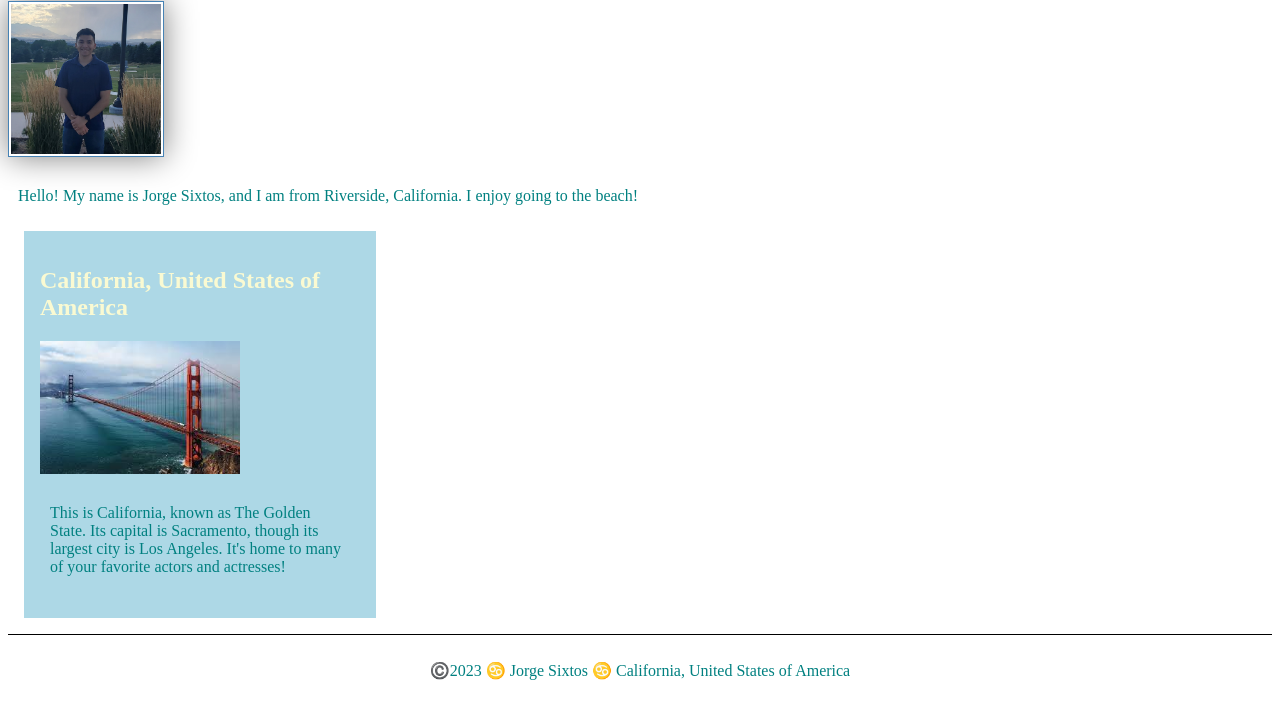
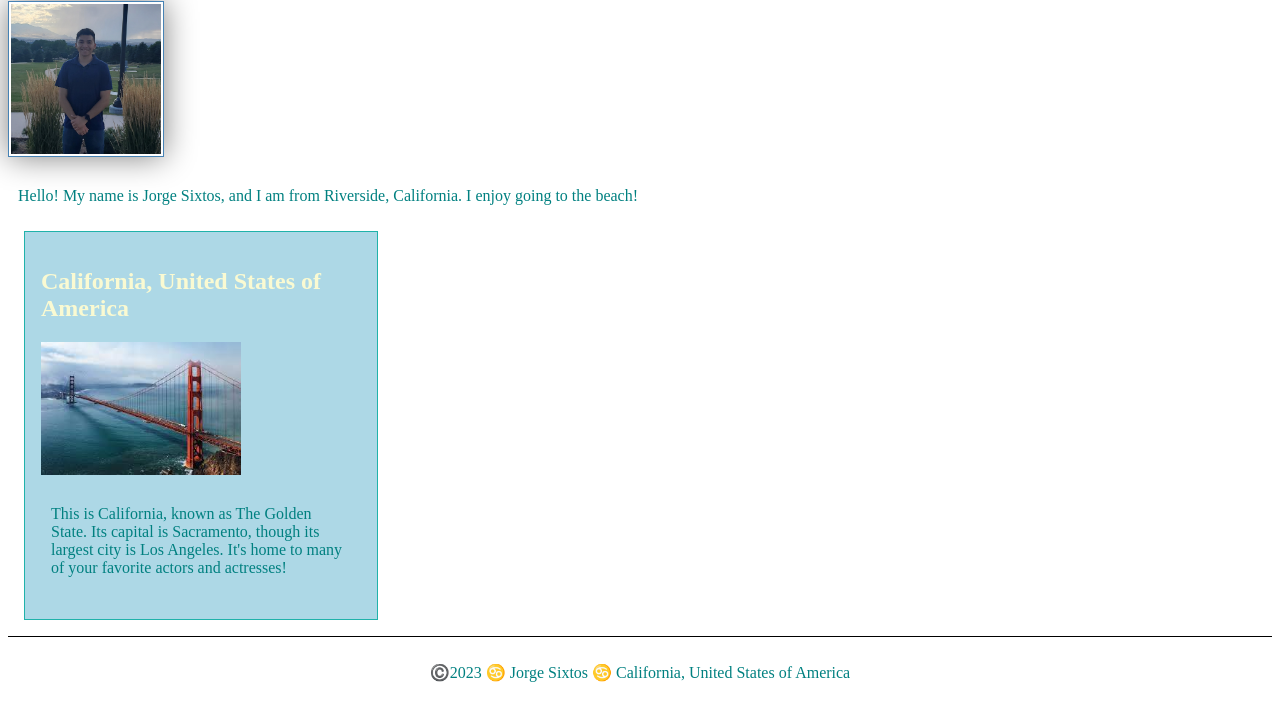
Before and after one commit to jorge-sixtos/wdd130, a plain HTML site: page index.html in a window 1280 px wide. Shown: the part 281-989 px from the top of the page. Drawn offline with Linux system fonts and the light colour scheme.

Commit message:
index update

```diff
--- a/styles/styles.css
+++ b/styles/styles.css
@@ -30,7 +30,7 @@ main {
 aside {
     width: 20rem;
     margin: 1rem;
-    border: 1px solid lightseagreen .2;
+    border: 1px solid lightseagreen;
     padding: 1rem;
     background-color: lightblue;
     color: lightgoldenrodyellow;
```
